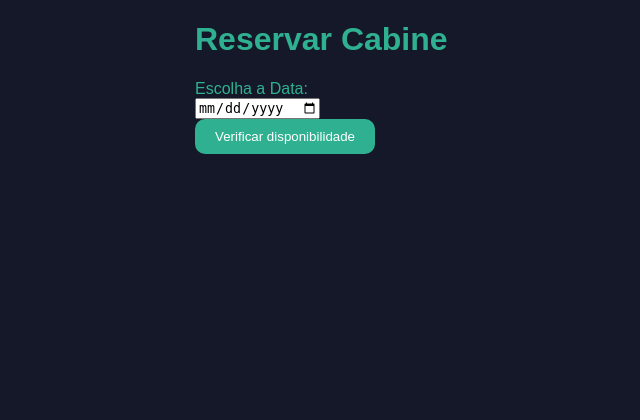
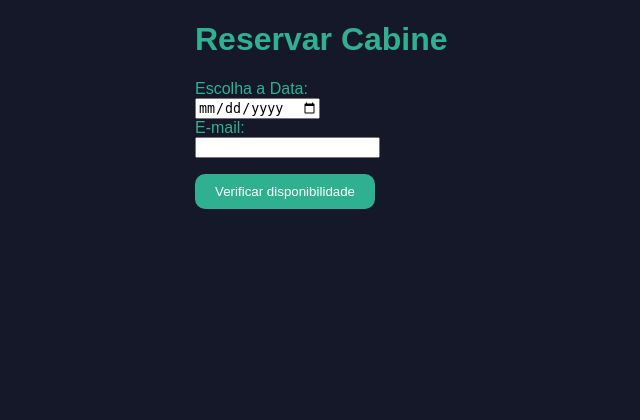
Before and after one commit to ChristianLara01/attenua-1, a Flask app: page /reserve/1 in a window 1280 px wide. Shown: the top 420 px of the page, without its empty margins (45-685 px from the left). Run offline with Flask 2, Linux system fonts and the light colour scheme.

Commit message:
Update reservation.html

```diff
--- a/templates/reservation.html
+++ b/templates/reservation.html
@@ -15,6 +15,12 @@
     <label for="data">Escolha a Data:</label>
     <br><input class="data" type="date" id="datePicker" required></br>
 
+    <!-- E-mail -->
+    <label for="email">E-mail:</label>
+    <br><input type="email" id="email" required></br>
+    <p id="emailError" style="color: rgb(255, 255, 255);"></p> <!-- Element to display error message -->
+
+
     <!-- Confirmation Button -->
     <button class="btn" id="confirmButton">Verificar disponibilidade</button>
 
@@ -25,6 +31,8 @@
     <script>
         // Get the date picker element
         const datePicker = document.getElementById("datePicker");
+        const emailInput = document.getElementById("email");
+        const emailError = document.getElementById("emailError");
 
         // Get the current date in ISO format (yyyy-mm-dd)
         const today = new Date().toISOString().split("T")[0];
@@ -32,15 +40,13 @@
         // Set the min attribute of the date picker to the current date
         datePicker.setAttribute("min", today);
 
-               // Function to click the "Verificar disponibilidade" button
+        // Function to click the "Verificar disponibilidade" button
         function autoClickConfirmButton() {
             const confirmButton = document.getElementById("confirmButton");
-            confirmButton.click();
         }
 
         // Automatically click the button every 30 seconds
         setInterval(autoClickConfirmButton, 30000); // 30000 milliseconds = 30 seconds
     </script>
-    </script>
 </body>
 </html>
```
